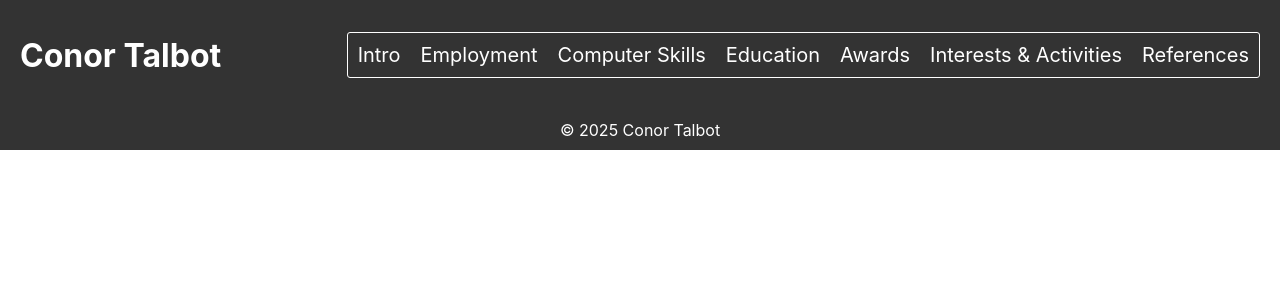
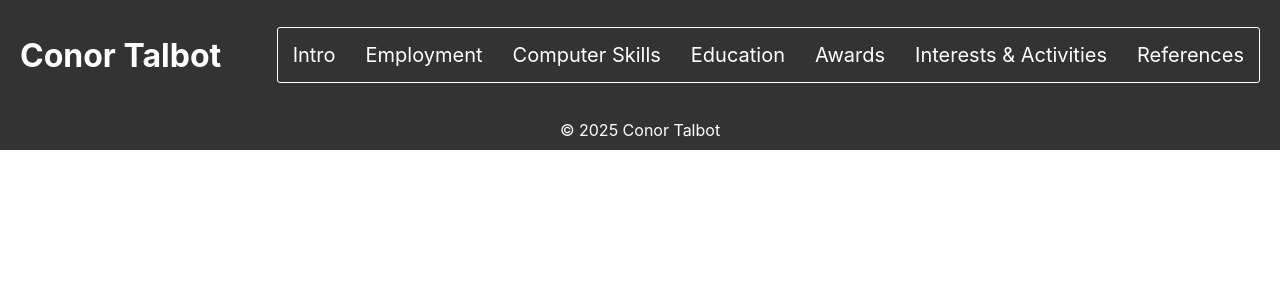
Before and after one commit to Conor07/cv-website, a React (Create React App) app: page / in a window 1280 px wide. Shown: the top 300 px of the page. Built offline with nearby package versions, Linux system fonts and the light colour scheme.

Commit message:
Updated css for active page

```diff
--- a/src/styles/main.scss
+++ b/src/styles/main.scss
@@ -91,11 +91,13 @@
         font-size: 20px;
         color: #fff;
         text-decoration: none;
+        padding: 5px;
       }
 
       &.Active {
         .Text {
-          text-decoration: #1b34b3 underline;
+          border: 1px solid #1b34b3;
+          // text-decoration: #1b34b3 underline;
         }
       }
     }
```
